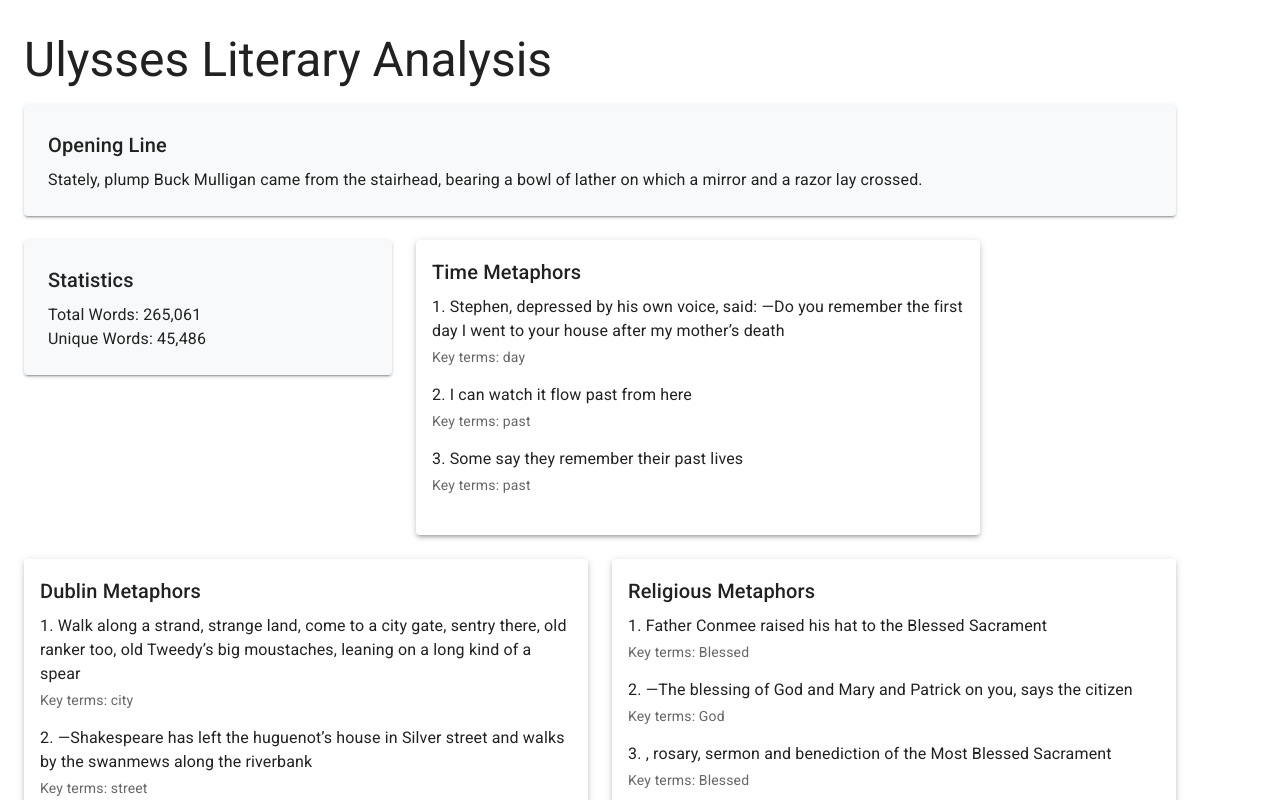
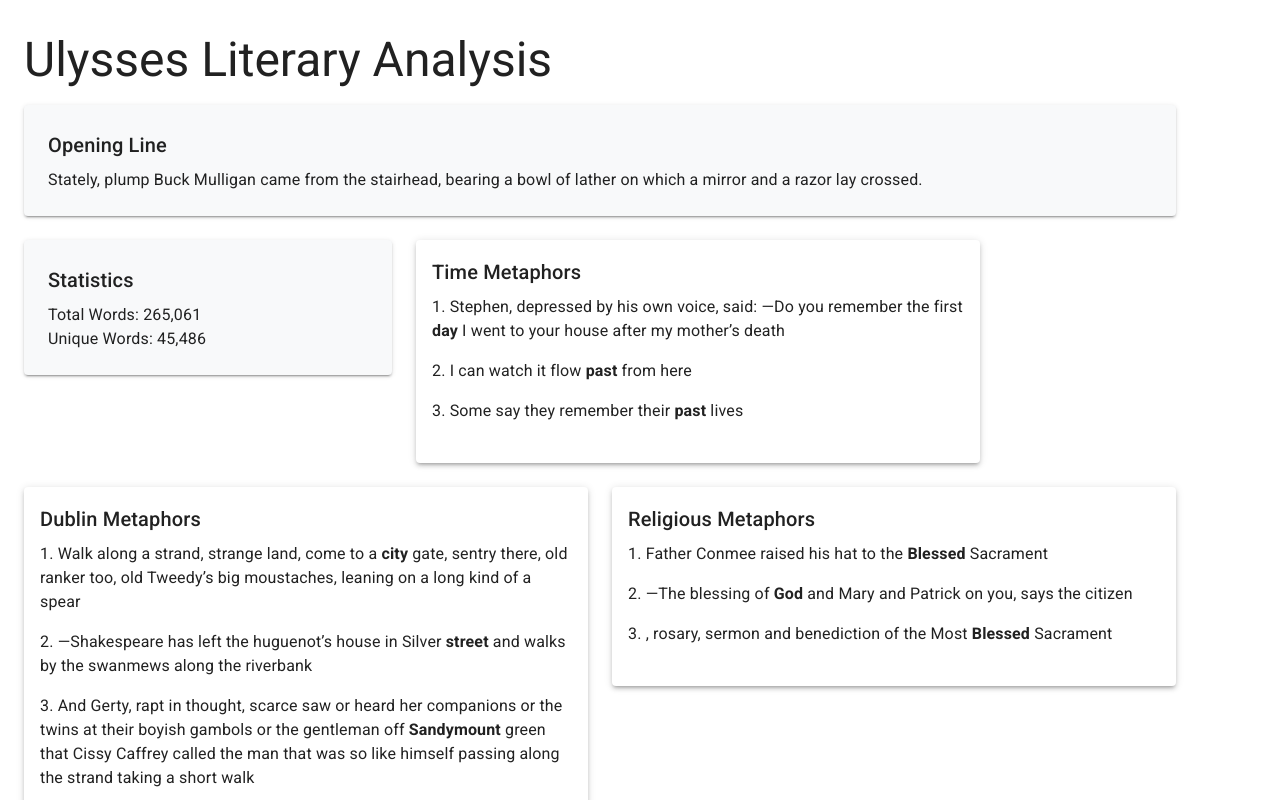
Before and after one commit to scidambi/ulysses-web, a React (Vite) app: page / in a window 1280 px wide. Shown: the top 800 px of the page. Built offline with nearby package versions, Linux system fonts and the light colour scheme.

Commit message:
feat: Add BoldTerms component for highlighting metaphorical terms

```diff
--- a/src/App.jsx
+++ b/src/App.jsx
@@ -78,6 +78,28 @@
     analyzeText();
   }, []);
 
+  const BoldTerms = ({ text, terms }) => {
+    if (!terms || terms.length === 0) return <span>{text}</span>;
+
+    const parts = text.split(new RegExp(`(${terms.join("|")})`, "gi"));
+    return (
+      <>
+        {parts.map((part, i) => {
+          const isTerm = terms.some(term =>
+            part.toLowerCase() === term.toLowerCase()
+          );
+          return isTerm ? (
+            <Box component="span" key={i} sx={{ fontWeight: 700 }}>
+              {part}
+            </Box>
+          ) : (
+            <span key={i}>{part}</span>
+          );
+        })}
+      </>
+    );
+  };
+
   return (
     <Container maxWidth="lg" sx={{ py: 4 }}>
       <Typography variant="h3" component="h1" gutterBottom>
@@ -134,13 +156,8 @@
                   {examples.slice(0, 3).map((example, index) => (
                     <Box key={index} sx={{ mb: 2 }}>
                       <Typography variant="body1">
-                        {index + 1}. {example.text}
+                        {index + 1}. <BoldTerms text={example.text} terms={example.terms} />
                       </Typography>
-                      {example.terms && example.terms.length > 0 && (
-                        <Typography variant="body2" color="text.secondary" sx={{ mt: 0.5 }}>
-                          Key terms: {example.terms.join(", ")}
-                        </Typography>
-                      )}
                     </Box>
                   ))}
                 </CardContent>
```
